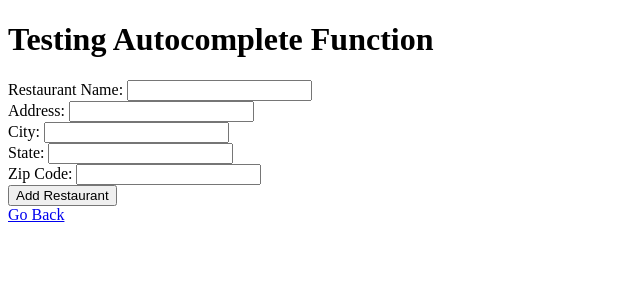
After one commit to RochaThomas/testing_code_hangry, a Flask app: page /testing_autocomplete in a window 1280 px wide. The commit adds this page. Shown: the top 300 px of the page, without its empty margins (0-640 px from the left). Run offline with Flask 2, Linux system fonts and the light colour scheme; some libraries are stand-ins or nearby versions.

Commit message:
test autocomplete, format address  response next

```diff
--- a/server.py
+++ b/server.py
@@ -6,11 +6,6 @@ app.secret_key = "Secret secrets are no fun secret secrets hurt someone"
 @app.route("/")
 def testing_something():
     return render_template("index_testing.html")
-
-@app.route("/process_form", methods=['POST'])
-def process_form():
-    session['form'] = request.form
-    return redirect("/form_results")
 
 @app.route("/form_results")
 def disp_form_results():
@@ -23,5 +18,14 @@ def disp_form_results():
 
     return render_template("testing_form_results.html", places=places)
 
+@app.route("/testing_autocomplete")
+def disp_testing_autocomplete():
+    return render_template("testing_autocomplete.html")
+
+@app.route("/process_form", methods=['POST'])
+def process_form():
+    session['form'] = request.form
+    return redirect("/form_results")
+
 if __name__ == "__main__":
     app.run(debug=True)
--- a/static/script.js
+++ b/static/script.js
@@ -23,7 +23,8 @@ function initMap(){
     const request = {
         location: sj,
         radius: 500,
-        type: "restaurant"
+        type: "restaurant",
+        fields: ["name", "geometry"],
     };
 
     const callback = (results, status) => {
@@ -129,4 +130,41 @@ function initMap(){
 
 }
 
+function initAutocomplete() {
+    let restaurantName = document.querySelector("#name");
+    let streetAddress = document.querySelector("#street_address");
+    let city = document.querySelector("#city");
+    let state = document.querySelector("#state");
+    let zipCode = document.querySelector("#zip_code");
+
+    const autocomplete = new google.maps.places.Autocomplete(restaurantName, {
+        componentRestrictions: { country: ["us"] },
+        fields: ["address_components", "geometry"],
+        types: ["restaurant"],
+    });
+
+    const fillInAddress = () => {
+        const place = autocomplete.getPlace();
+        let autoRestaurantName = "";
+        let autoStreetAddress = "";
+        let autoCity = "";
+        let autoState = "";
+        let autoZipCode = "";
+
+        for (const component of place.address_components) {
+            const componentType = component.types[0];
+
+            switch (componentType) {
+                case "street_number": {
+
+                }
+            }
+
+        }
+    }
+
+    autocomplete.addListener("place_changed", fillInAddress);
+}
+
 window.initMap = initMap;
+window.initAutocomplete = initAutocomplete;
--- a/templates/index_testing.html
+++ b/templates/index_testing.html
@@ -19,6 +19,7 @@
             </form>
         </div>
     </div>
+    <a href="/testing_autocomplete">Go To Test Autocomplete</a>
 </body>
 <script src="/static/script.js"></script>
 <script
--- /dev/null
+++ b/templates/testing_autocomplete.html
@@ -0,0 +1,42 @@
+<!DOCTYPE html>
+<html lang="en">
+<head>
+    <meta charset="UTF-8">
+    <meta http-equiv="X-UA-Compatible" content="IE=edge">
+    <meta name="viewport" content="width=device-width, initial-scale=1.0">
+    <title>Testing Autocomplete</title>
+    <link rel="stylesheet" href="/static/style.css">
+</head>
+<body>
+    <h1>Testing Autocomplete Function</h1>
+    <form action="">
+        <div class="input-container">
+            <label for="name">Restaurant Name: </label>
+            <input type="text" name="name" id="name">
+        </div>
+        <div class="input-container">
+            <label for="street_address">Address: </label>
+            <input type="text" name="street_address" id="street_address">
+        </div>
+        <div class="input-container">
+            <label for="city">City: </label>
+            <input type="text" name="city" id="city">
+        </div>
+        <div class="input-container">
+            <label for="state">State: </label>
+            <input type="text" name="state" id="state">
+        </div>
+        <div class="input-container">
+            <label for="zipcode">Zip Code: </label>
+            <input type="text" name="zip_code" id="zip_code">
+        </div>
+        <input type="submit" value="Add Restaurant">
+    </form>
+    <a href="/">Go Back</a>
+</body>
+<script src="/static/script.js"></script>
+<script
+    src="https://maps.googleapis.com/maps/api/js?key=AIzaSyApYkTOlVGaCHsdFi6DFG3JwH4y272RH1M&libraries=places&callback=initAutocomplete&v=weekly"
+    defer
+></script>
+</html>
```
